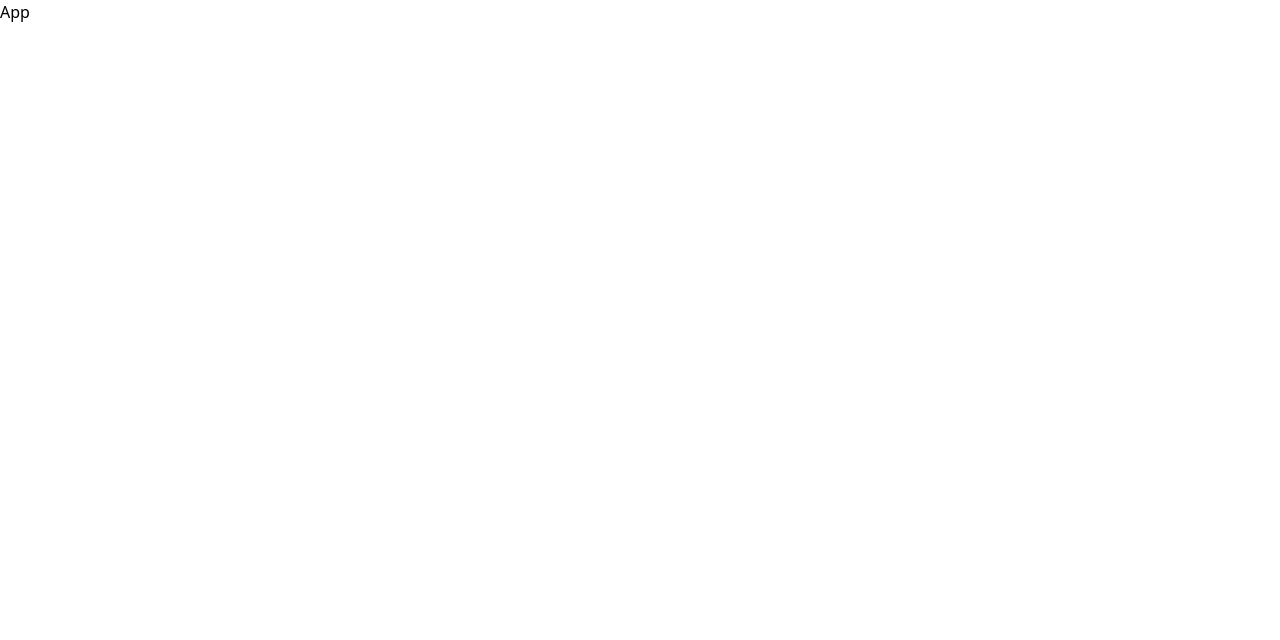
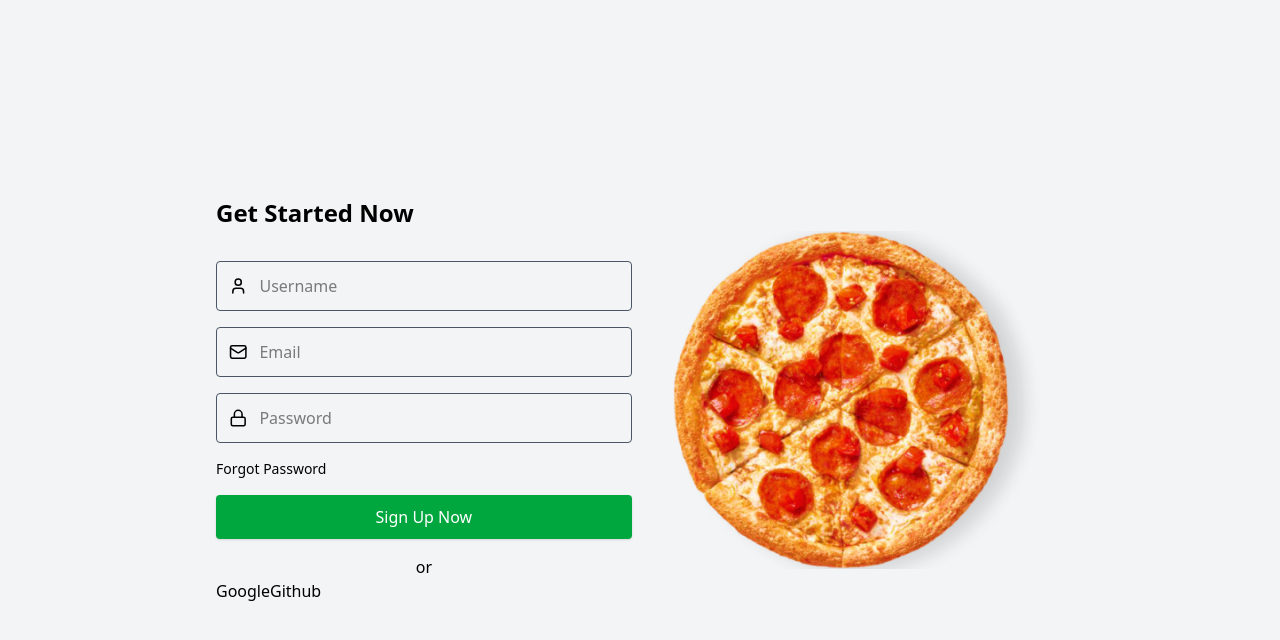
Before and after one commit to IncridableAcuman/pizza-order-system, a React (Vite) app in the folder frontend/: page /register in a window 1280 px wide. Shown: the top 640 px of the page. Built offline with nearby package versions, Linux system fonts and the light colour scheme.

Commit message:
pizza order system

```diff
--- a/frontend/src/App.jsx
+++ b/frontend/src/App.jsx
@@ -1,8 +1,18 @@
-import React from 'react'
-
+import { Route, Routes } from 'react-router-dom'
+import Home from './pages/Home'
+import Auth from './pages/Auth'
+import Login from './pages/Login'
+import Register from './pages/Register'
 const App = () => {
   return (
-    <div>App</div>
+    <>
+    <Routes>
+      <Route path='/' element={<Home/>} />
+      <Route path='/auth' element={<Auth/>} />
+      <Route path='/login' element={<Login/>} />
+      <Route path='/register' element={<Register/>} />
+    </Routes>
+    </>
   )
 }
 
--- a/frontend/src/api/axiosInstance.js
+++ b/frontend/src/api/axiosInstance.js
@@ -0,0 +1,10 @@
+import axios from 'axios'
+
+const axiosInstance=axios.create({
+    baseURL:"http://localhost:8080/api",
+    withCredentials:true
+});
+
+
+
+export default axiosInstance;
--- a/frontend/src/pages/Login.jsx
+++ b/frontend/src/pages/Login.jsx
@@ -2,8 +2,11 @@ import React from 'react'
 
 const Login = () => {
   return (
-    <div>Login</div>
+    <>
+    <div className=""></div>
+    </>
   )
 }
 
+
 export default Login
--- a/frontend/src/pages/Register.jsx
+++ b/frontend/src/pages/Register.jsx
@@ -1,8 +1,44 @@
-import React from 'react'
+import { Lock, Mail, User } from 'lucide-react'
+const Register = () => {
+  const mailData=[
+    {icon:<User size={20}/>,holder:"Username",type:"text"},
+    {icon:<Mail size={20}/>,holder:"Email",type:"email"},
+    {icon:<Lock size={20}/>,holder:"Password",type:"password"},
+  ]
+  return (
+    <>
+    <div className="w-full min-h-screen flex items-center justify-center bg-gray-100">
+      <div className="w-full max-w-4xl mx-auto p-6">
+        <div className="flex flex-col md:flex-row items-center  gap-4 sm:gap-6 md:gap-8 lg:gap-10">
+        <div className="w-full">
+          <h1 className='text-2xl font-semibold pb-8'>Get Started Now</h1>
+          <form className='space-y-4'>
+            {
+              mailData.map((item,index)=>(
+              <div className="flex items-center gap-3 border border-gray-600 p-3 rounded" key={index}>
+              {item.icon}
+              <input type={item.type} placeholder={item.holder} className='outline-none w-full' />
+            </div>
+              ))
+            }
+            <p className='cursor-pointer text-sm hover:text-green-900'>Forgot Password</p>
+            <button className='bg-green-600 text-white w-full mx-auto p-2.5
+             rounded shadow cursor-pointer  hover:bg-green-800 transition duration-300'>Sign Up Now</button>
+          </form>
+          <p className='text-center pt-4'>or</p>
+          <div className="">
+            <a href="#" className=''>Google</a>
+            <a href="#">Github</a>
+          </div>
+        </div>
+        <div className="">
+          <img src="./hero-pizza.png" alt="hero" className='w-[800px]' />
+        </div>
+      </div>
+      </div>
+    </div>
 
-const Register = () => {
-  return (
-    <div>Register</div>
+    </>
   )
 }
 
```
